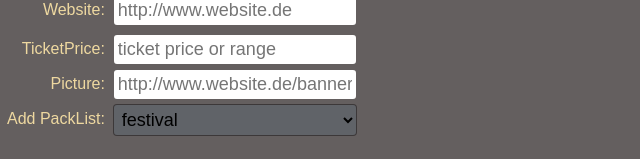
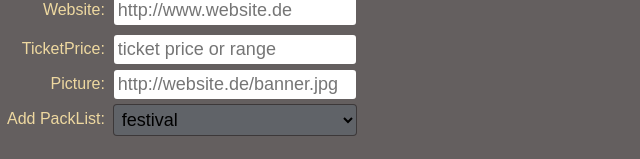
Before and after one commit to jennydely/EventView, a React (Create React App) app: page / in a window 1280 px wide. Both pictures are taken after a click on the button "Create Event". Shown: the part 380-539 px from the top of the page, without its empty margins (0-640 px from the left). Built offline with nearby package versions, Linux system fonts and the light colour scheme.

Commit message:
changed placeholder for picture

```diff
--- a/src/components/EventForm.js
+++ b/src/components/EventForm.js
@@ -286,7 +286,7 @@ export default function EventForm({ onEventSave, packlists }) {
         </InputLabelColumn1>
         <InputColumn2
           row={18}
-          placeholder="http://www.website.de/banner.jpg"
+          placeholder="http://website.de/banner.jpg"
           id="poster"
           name="poster"
           ref={register({
```
